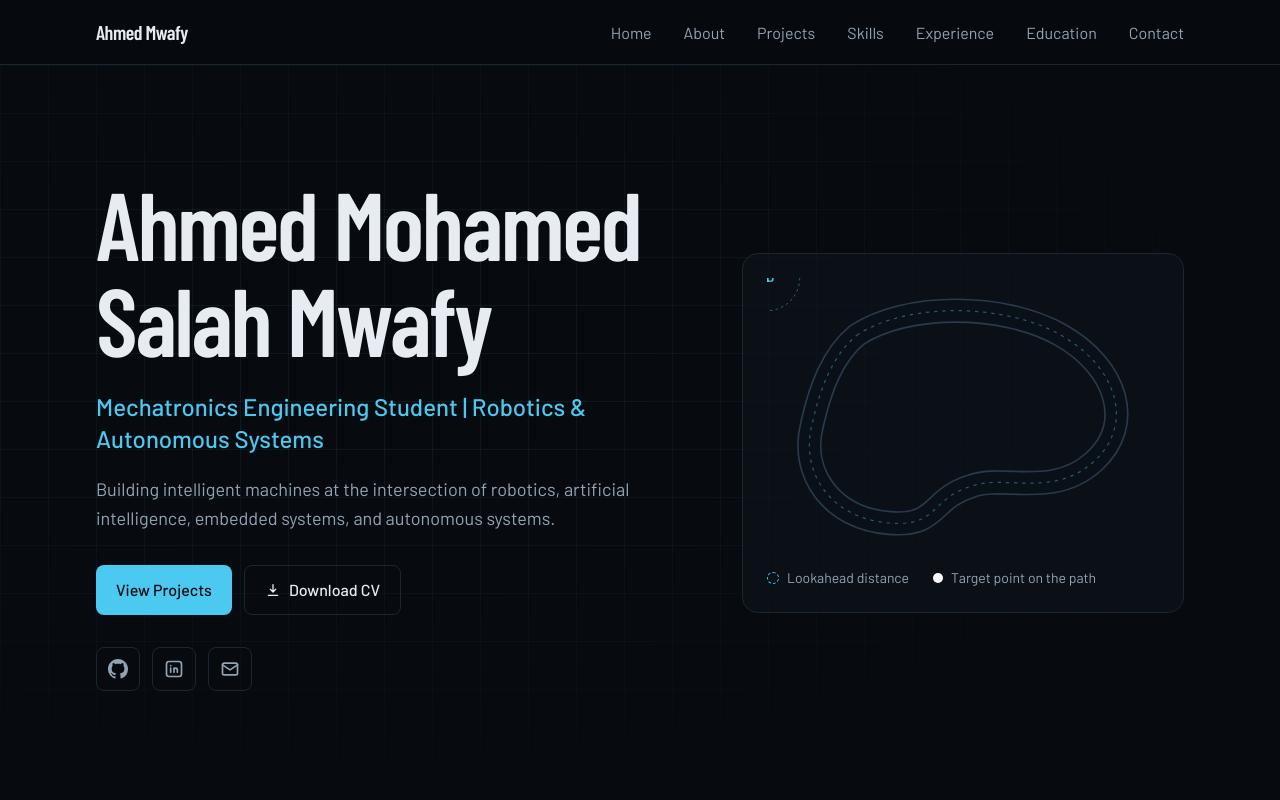
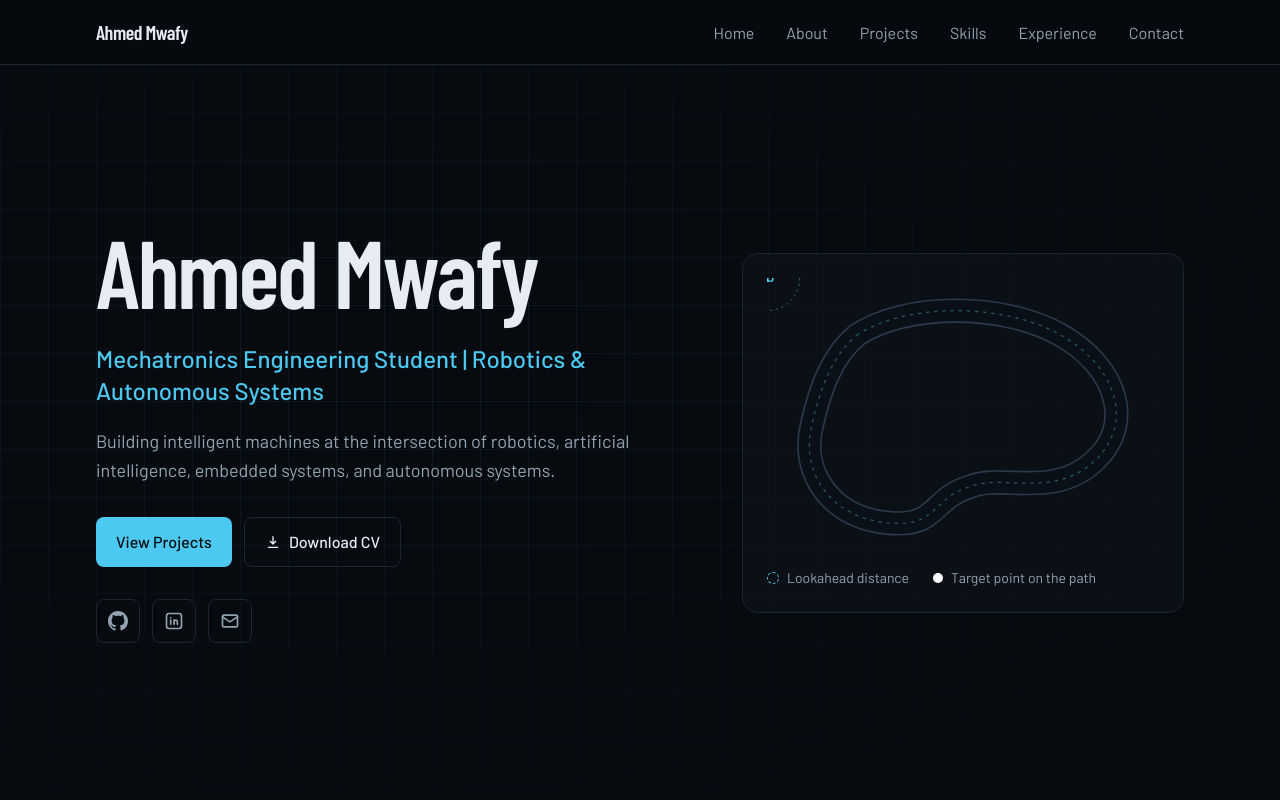
Before and after one commit to AhmedMwafy/Portfolio, a Next.js app: page / in a window 1280 px wide. Shown: the top 800 px of the page. Built offline with nearby package versions, Linux system fonts and the light colour scheme.

Commit message:
Modify site name and update navigation links
Updated the name in the site object and commented out the Education link.

```diff
--- a/src/data/portfolio.js
+++ b/src/data/portfolio.js
@@ -7,7 +7,7 @@
 
 // ---------- BASIC INFO (hero section) ----------
 export const site = {
-  name: "Ahmed Mohamed Salah Mwafy",
+  name: "Ahmed Mwafy",
   shortName: "Ahmed Mwafy",
   title: "Mechatronics Engineering Student | Robotics & Autonomous Systems",
   description:
@@ -33,7 +33,7 @@ export const navLinks = [
   { label: "Projects", href: "#projects" },
   { label: "Skills", href: "#skills" },
   { label: "Experience", href: "#experience" },
-  { label: "Education", href: "#education" },
+  //{ label: "Education", href: "#education" },
   { label: "Contact", href: "#contact" },
 ];
 
```
